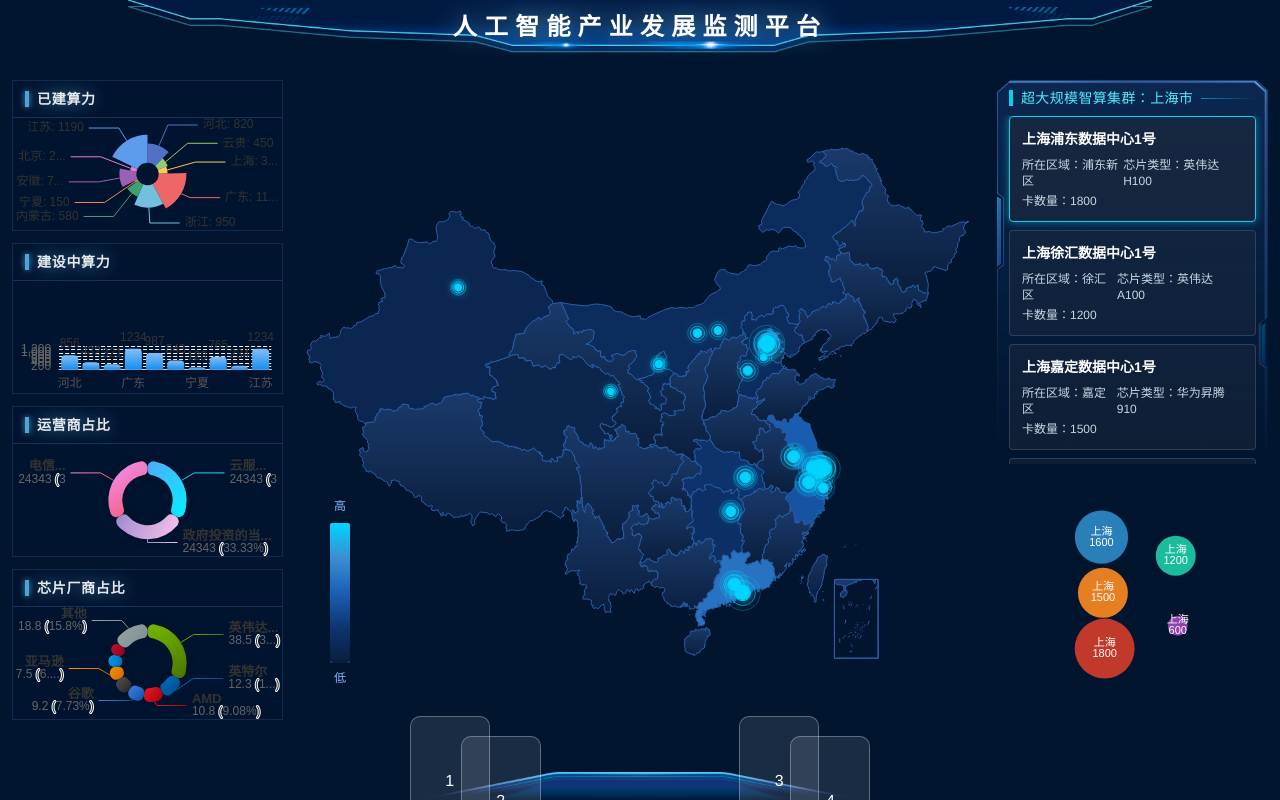
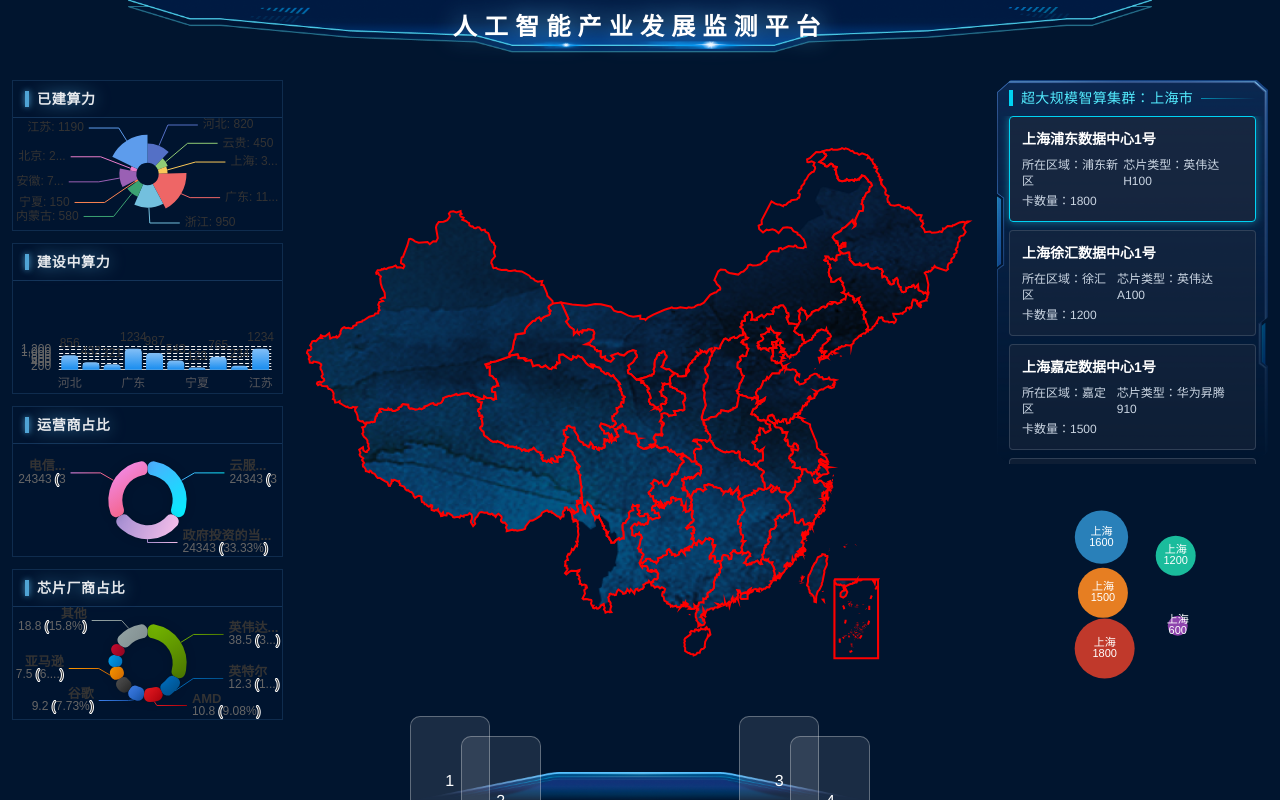
Before and after one commit to eason-shi/ai-monitor-platform, a React (Vite) app: page / in a window 1280 px wide. Built offline with nearby package versions, Linux system fonts and the light colour scheme.

Commit message:
refactor: 简化地图配置，添加纹理支持

```diff
--- a/src/ui/distribution/echarts-map.tsx
+++ b/src/ui/distribution/echarts-map.tsx
@@ -1,8 +1,6 @@
 import { useEffect, useRef } from "react";
 import * as echarts from "echarts";
-import { data, aggregateByProvince } from "./computing-center-data";
-
-const provinceData = aggregateByProvince(data);
+import { data } from "./computing-center-data";
 
 const scatterData = data.flatMap((g) =>
   g.centers.map((c) => ({
@@ -33,9 +31,16 @@ export function EchartsMap() {
 
     let disposed = false;
 
-    fetch("/china.json")
-      .then((res) => res.json())
-      .then((geoJson) => {
+    const textureImg = new Image();
+    textureImg.src = "/texture.png";
+
+    Promise.all([
+      fetch("/china.json").then((res) => res.json()),
+      new Promise<void>((resolve) => {
+        textureImg.onload = () => resolve();
+        textureImg.onerror = () => resolve();
+      }),
+    ]).then(([geoJson]) => {
       if (disposed || !el) return;
 
       echarts.registerMap("china", geoJson);
@@ -51,28 +56,12 @@ export function EchartsMap() {
           center: [104.5, 36],
           itemStyle: {
             areaColor: {
-                type: "linear",
-                x: 0,
-                y: 0,
-                x2: 0,
-                y2: 1,
-                colorStops: [
-                  { offset: 0, color: "#1a3a6b" },
-                  { offset: 1, color: "#0a1e3d" },
-                ],
+              image: textureImg,
+              repeat: "repeat",
             },
-              borderColor: "#2a5faa",
-              borderWidth: 1,
-            },
-            emphasis: {
-              itemStyle: {
-                areaColor: "#0d3470",
-                borderColor: "#00d4ff",
+            // areaColor: "white",
+            borderColor: "red",
             borderWidth: 2,
-              },
-              label: {
-                show: false,
-              },
           },
           select: {
             disabled: true,
@@ -90,9 +79,7 @@ export function EchartsMap() {
             color: "#e0f0ff",
             fontSize: 13,
           },
-            formatter: (
-              params: echarts.DefaultLabelFormatterCallbackParams,
-            ) => {
+          formatter: (params: echarts.DefaultLabelFormatterCallbackParams) => {
             if (params.seriesType === "effectScatter") {
               const d = params.data as ScatterDataItem;
               return `<strong>${d.name}</strong><br/>
@@ -100,57 +87,10 @@ export function EchartsMap() {
                   芯片类型：${d.chipType}<br/>
                   芯片数量：<span style="color:#00d4ff;font-weight:bold">${d.value[2]}</span>`;
             }
-              if (params.seriesType === "map") {
-                return `<strong>${params.name}</strong><br/>
-                  芯片总量：<span style="color:#00d4ff;font-weight:bold">${params.value || 0}</span>`;
-              }
             return "";
           },
         },
-          visualMap: {
-            min: 0,
-            max: 7000,
-            show: true,
-            left: 20,
-            bottom: 20,
-            text: ["高", "低"],
-            textStyle: {
-              color: "#8ab4f8",
-            },
-            inRange: {
-              color: ["#0a1e3d", "#0d3470", "#1a5fb4", "#3a8fd4", "#00d4ff"],
-            },
-            seriesIndex: 0,
-          },
-          series: [
-            {
-              name: "省份算力",
-              type: "map",
-              map: "china",
-              geoIndex: 0,
-              data: provinceData,
-            },
-            {
-              name: "数据中心",
-              type: "effectScatter",
-              coordinateSystem: "geo",
-              data: scatterData,
-              symbolSize: (val: number[]) => {
-                const size = Math.sqrt(val[2]) / 3;
-                return Math.max(6, Math.min(size, 24));
-              },
-              rippleEffect: {
-                brushType: "stroke",
-                scale: 3,
-                period: 4,
-              },
-              itemStyle: {
-                color: "#00d4ff",
-                shadowBlur: 10,
-                shadowColor: "#00d4ff",
-              },
-            },
-          ],
+        series: [],
         animationDuration: 1500,
         animationEasing: "cubicOut",
       });
```
Lines whose indentation alone changed are shown as unchanged.
